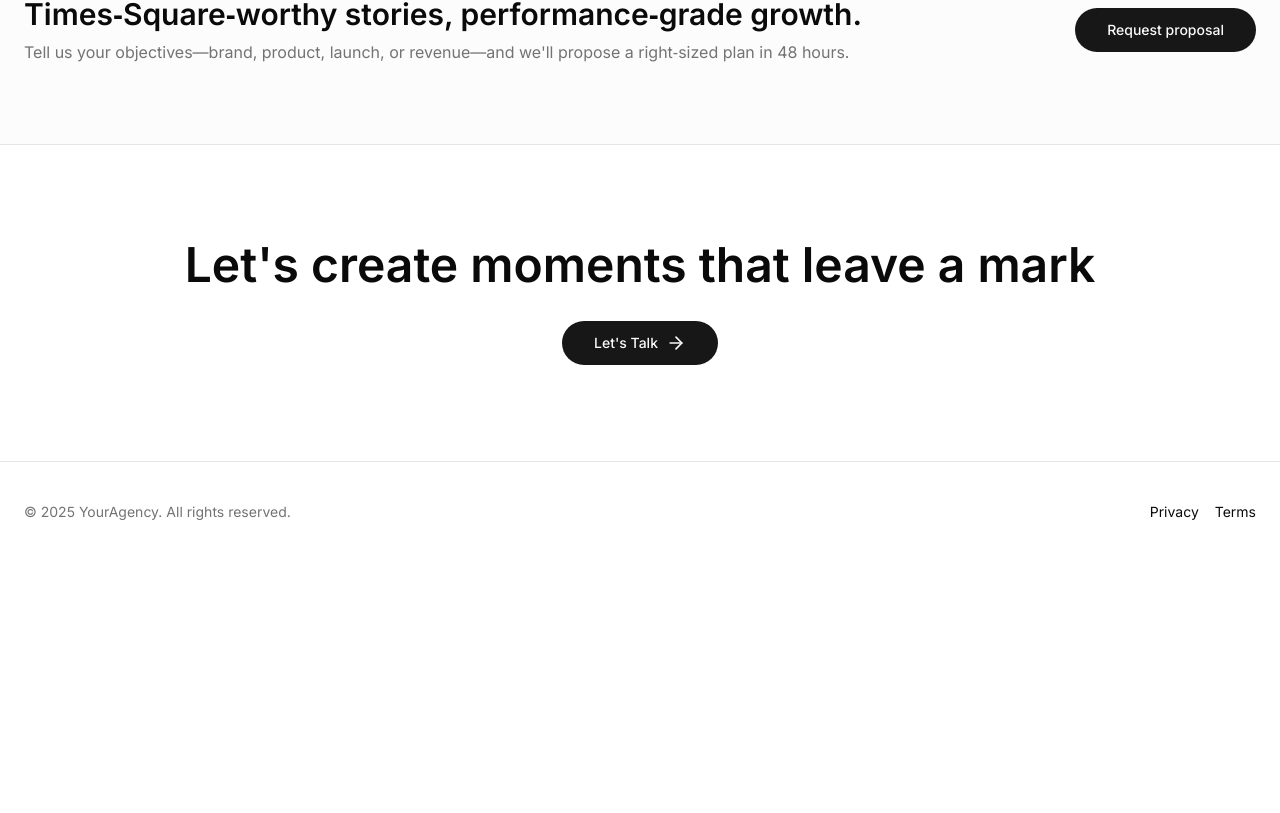
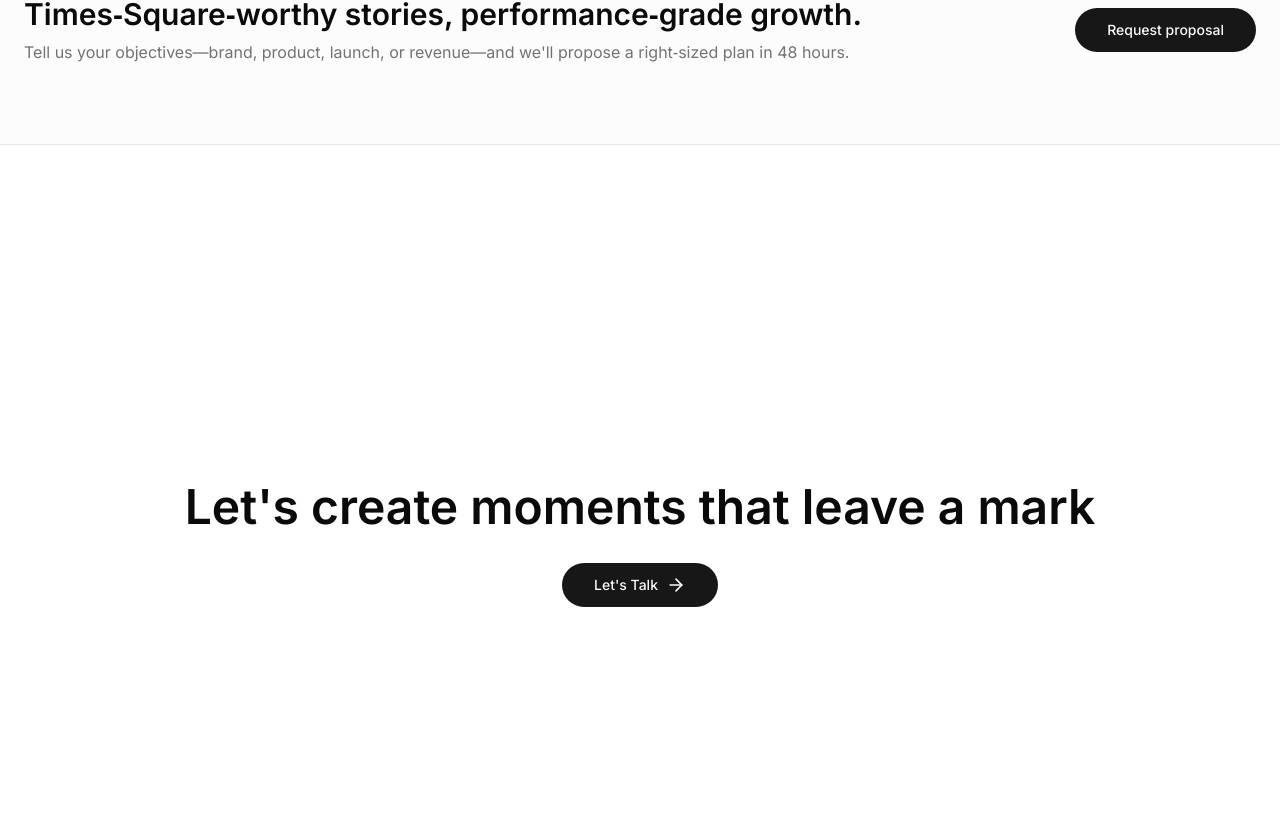
Before and after one commit to wenlanbo/club86, a Next.js app: page / in a window 1280 px wide. Shown: the part 3567-4380 px from the top of the page. Before the commit the page ends 4129 px from the top, so only its background shows below. Built offline with nearby package versions, Linux system fonts and the light colour scheme.

Commit message:
Make contact section fill viewport height dynamically

```diff
--- a/components/LuxuryAgencyLanding.tsx
+++ b/components/LuxuryAgencyLanding.tsx
@@ -200,8 +200,8 @@ export default function LuxuryAgencyLanding() {
       </section>
 
       {/* CONTACT */}
-      <section id="contact" className="border-t">
-        <div className="max-w-5xl mx-auto px-4 md:px-6 py-16 md:py-24 text-center">
+      <section id="contact" className="border-t h-screen flex items-center">
+        <div className="max-w-5xl mx-auto px-4 md:px-6 w-full text-center relative z-10">
           <h2 className="text-3xl md:text-5xl font-semibold leading-tight mb-8">
             Let&apos;s create moments that leave a mark
           </h2>
```
